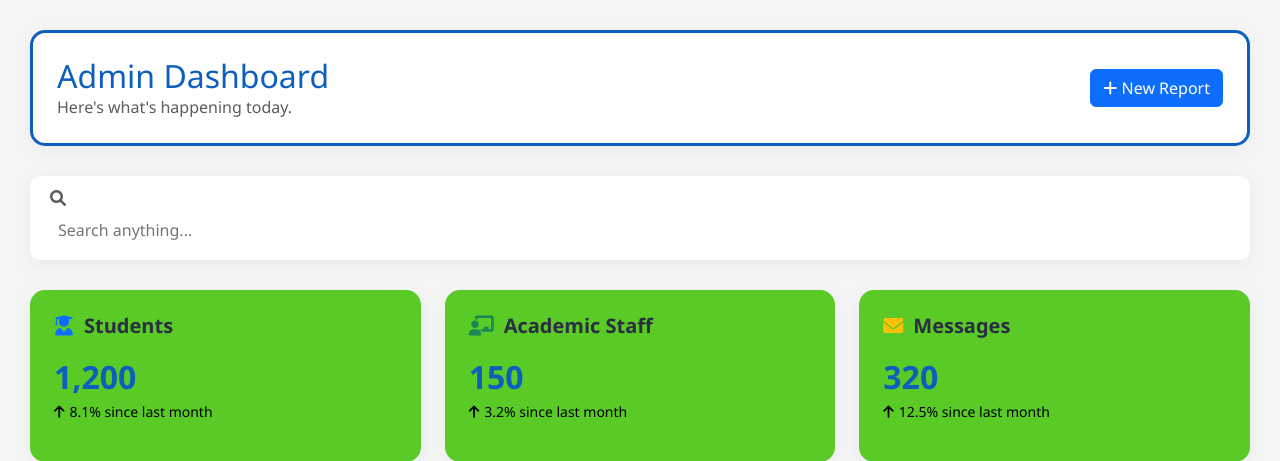
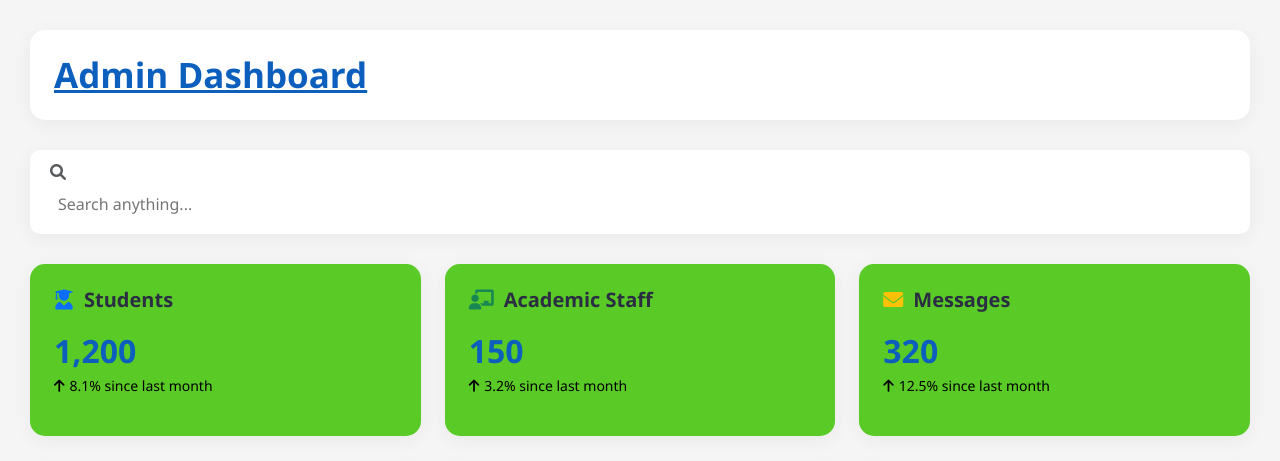
Before and after one commit to Binath-S-Banula/Computing-Group-Project-Group-26, a PHP site: the page made by admin db.html in a window 1280 px wide; the page is wider, and only the part inside the window is pictured. Shown: the part 91-552 px from the top of that part. Run offline with PHP 8.4, Linux system fonts and the light colour scheme; some libraries are stand-ins or nearby versions.

Commit message:
Develop
Design changes

```diff
--- a/ad_db_style.css
+++ b/ad_db_style.css
@@ -149,8 +149,6 @@ body {
     color:#0D5FBD;
 }
 
-
-
 .stats-card {
     background: #59CA26;
     border-radius: 15px;
@@ -160,6 +158,7 @@ body {
 }
 
 .stats-card:hover {
+    background-color: #4a9a11;
     transform: translateY(-5px);
 }
 
@@ -189,12 +188,17 @@ body {
 
 .welcome-section {
     background: white;
-    border-style: solid;
-    border-color: #0D5FBD;
     border-radius: 15px;
     padding: 24px;
     margin-bottom: 30px;
     box-shadow: 0 4px 20px rgba(0,0,0,0.05);
+}
+
+.mb-0 {
+  text-decoration: underline;
+  font-size: 35px;
+  font-style: normal;
+  font-weight: bold;
 }
 
 .search-bar {
--- a/admin db.html
+++ b/admin db.html
@@ -95,12 +95,7 @@
             <div class="welcome-section d-flex justify-content-between align-items-center">
                 <div>
                     <h2 class="mb-0">Admin Dashboard</h2>
-                    <p class="text-muted mb-0">Here's what's happening today.</p>
                 </div>
-                <button class="btn btn-primary">
-                    <i class="fas fa-plus"></i>
-                    New Report
-                </button>
             </div>
 
             <div class="search-bar">
```
